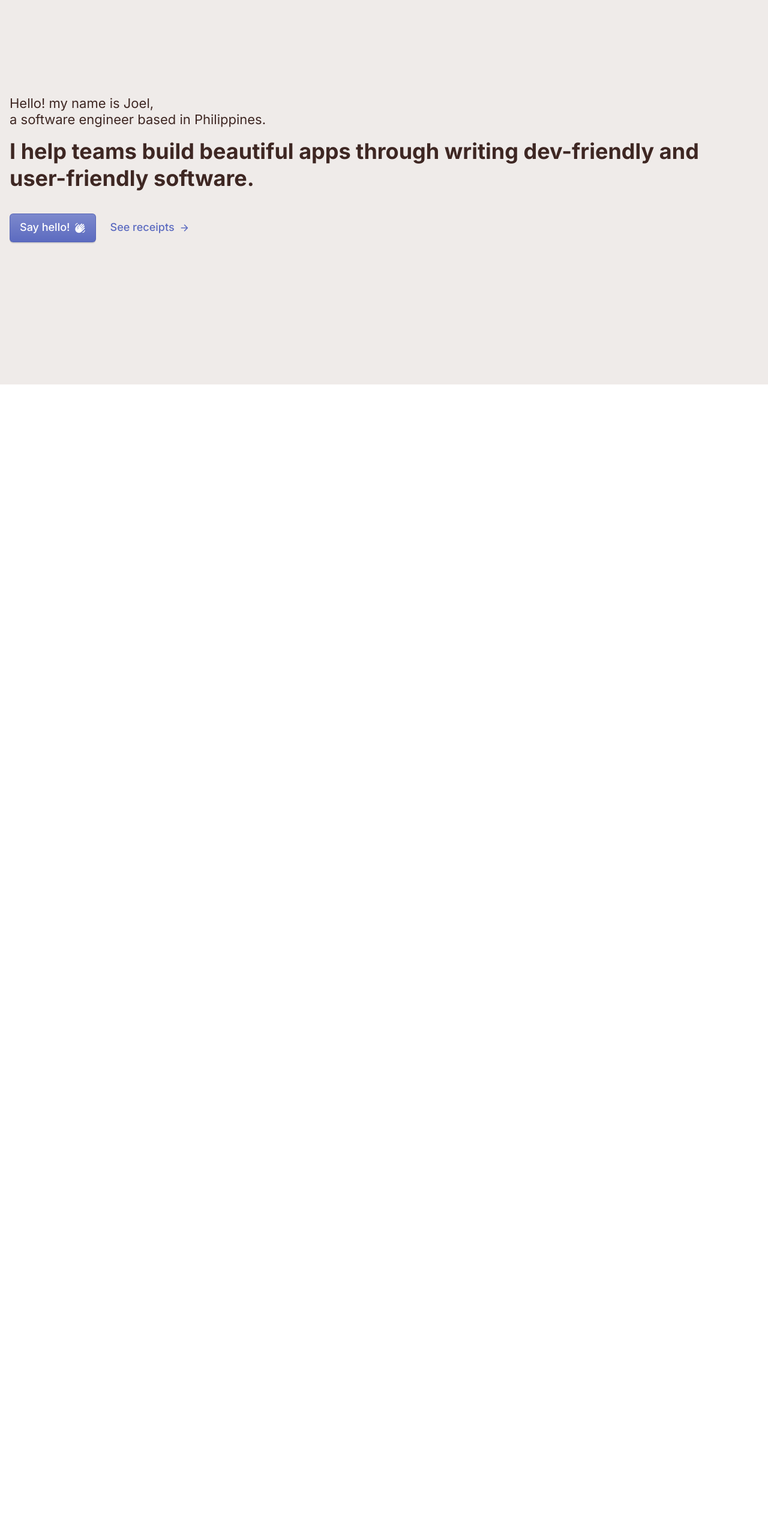
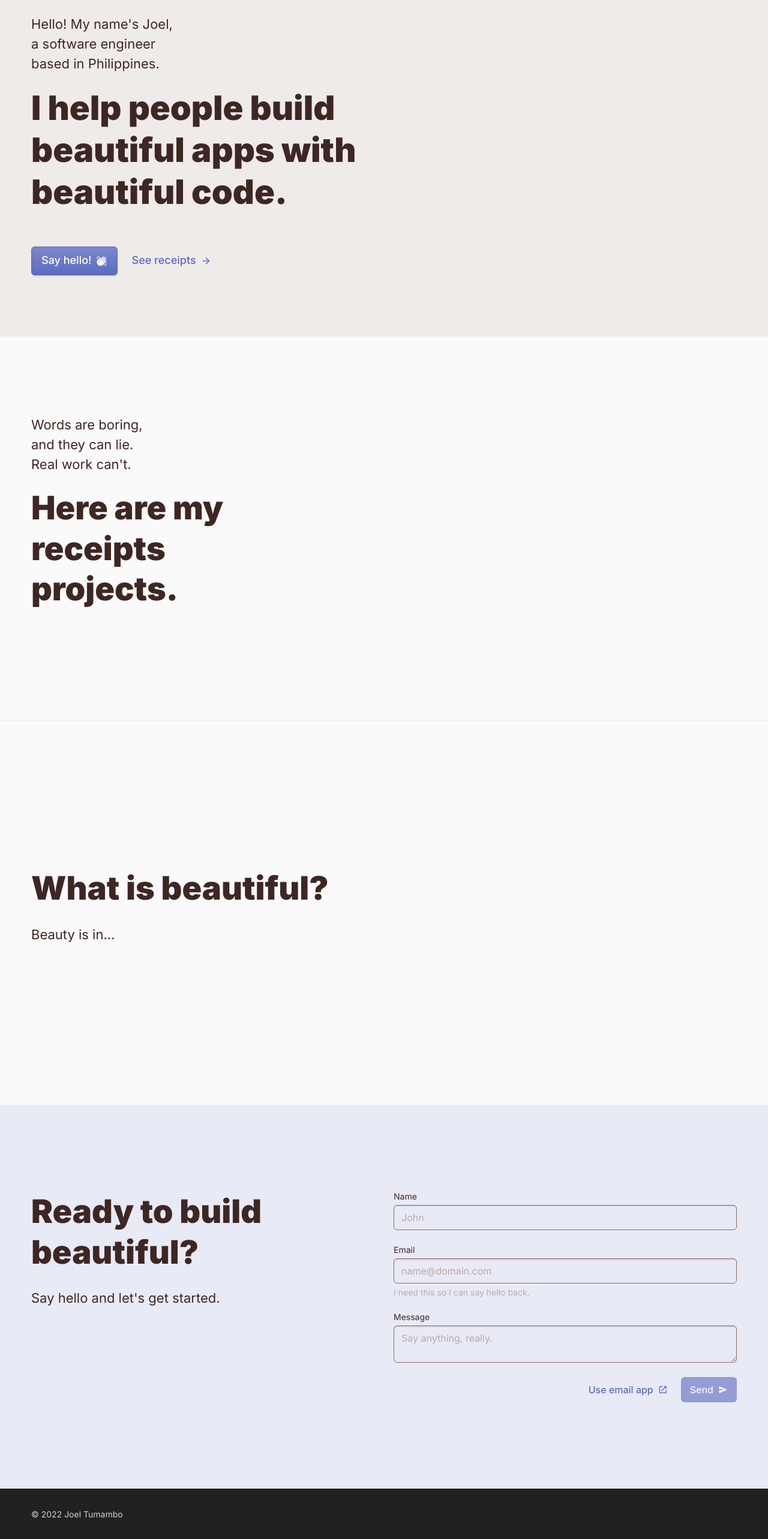
Before and after one commit to joeltumambo/joeltumambo.com, a Next.js app: page / in a window 1280 px wide. Shown: the part 79-2645 px from the top of the page at 60% size. Before the commit the page ends 800 px from the top, so only its background shows below. Built offline with nearby package versions, Linux system fonts and the light colour scheme.

Commit message:
Add more sections in Home

```diff
--- a/pages/index.tsx
+++ b/pages/index.tsx
@@ -1,7 +1,7 @@
 import type { NextPage } from "next";
 import Head from "next/head";
-import Image from "next/image";
 import Button from "../components/Button";
+import ContactForm from "../components/ContactForm";
 import Typography from "../components/Typography";
 import styles from "../styles/Home.module.css";
 
@@ -14,16 +14,31 @@ const Home: NextPage = () => {
         <link rel="icon" href="/favicon.ico" />
       </Head>
 
-      <main className={styles.main}>
-        <Typography size={3} gutter={0}>
-          Hello! my name is Joel,
+      <main>
+        <section
+          className={styles.section}
+          style={{
+            background: "#efebe9",
+          }}
+        >
+          <div>
+            <div
+              style={{
+                display: "flex",
+                flexDirection: "column",
+                placeContent: "center",
+              }}
+            >
+              <Typography size={3} whiteSpace="pre" lineHeight={2}>
+                {`Hello! My name's Joel,\na software engineer\nbased in Philippines.`}
               </Typography>
-        <Typography><Typography size={3}>
-          a software engineer based in Philippines.
-        </Typography></Typography>
-        <Typography component="h1" size={10} weight={700} gutter={1}>
-          I help teams build beautiful apps through writing dev-friendly and
-          user-friendly software.
+              <Typography
+                component="h1"
+                size={20}
+                weight={900}
+                whiteSpace="pre"
+              >
+                {`I help people build\nbeautiful apps with\nbeautiful code.`}
               </Typography>
               <div
                 style={{
@@ -31,27 +46,129 @@ const Home: NextPage = () => {
                   gap: "8px",
                 }}
               >
-          <Button filled iconTrailing="waving_hand" size="large">
+                <Button
+                  filled
+                  iconTrailing="waving_hand"
+                  size="large"
+                  href="#contact"
+                >
                   Say hello!
                 </Button>
                 <Button iconTrailing="arrow_forward" size="large">
                   See receipts
                 </Button>
               </div>
+              <div>{""}</div>
+            </div>
+          </div>
+        </section>
+        <section
+          className={styles.section}
+          style={{
+            backgroundColor: "#fafafa",
+            borderBottom: "solid 1px #efebe9",
+          }}
+        >
+          <div>
+            <div
+              style={{
+                display: "flex",
+                flexDirection: "column",
+                placeContent: "center",
+              }}
+            >
+              <Typography size={3} whiteSpace="pre" lineHeight={2}>
+                {`Words are boring,\nand they can lie.\nReal work can't.`}
+              </Typography>
+              <Typography
+                component="h2"
+                size={19}
+                weight={900}
+                whiteSpace="pre"
+              >
+                {`Here are my\nreceipts\nprojects.`}
+              </Typography>
+            </div>
+            <div>{""}</div>
+          </div>
+        </section>
+        <section
+          className={styles.section}
+          style={{
+            backgroundColor: "#fafafa",
+          }}
+        >
+          <div>
+            <div
+              style={{
+                display: "flex",
+                flexDirection: "column",
+                placeContent: "center",
+              }}
+            >
+              <Typography
+                component="h2"
+                size={19}
+                weight={900}
+                whiteSpace="pre"
+                gutter={0.5}
+              >
+                {`What is beautiful?`}
+              </Typography>
+              <Typography size={3} whiteSpace="pre" lineHeight={2}>
+                {`Beauty is in...`}
+              </Typography>
+            </div>
+            <div>{""}</div>
+          </div>
+        </section>
+        <section
+          id="contact"
+          className={styles.section}
+          style={{
+            backgroundColor: "#e8eaf6",
+          }}
+        >
+          <div
+            style={{
+              display: "grid",
+              gap: "32px",
+              placeContent: "center",
+            }}
+          >
+            <div
+              style={{
+                display: "flex",
+                flexDirection: "column",
+              }}
+            >
+              <Typography
+                component="h2"
+                size={19}
+                weight={900}
+                whiteSpace="pre"
+                gutter={0.5}
+              >
+                {`Ready to build\nbeautiful?`}
+              </Typography>
+              <Typography size={3} whiteSpace="pre" lineHeight={2}>
+                {`Say hello and let's get started.`}
+              </Typography>
+            </div>
+            <div>
+              <ContactForm />
+            </div>
+          </div>
+        </section>
       </main>
 
-      {/* <footer className={styles.footer}>
-        <a
-          href="https://vercel.com?utm_source=create-next-app&utm_medium=default-template&utm_campaign=create-next-app"
-          target="_blank"
-          rel="noopener noreferrer"
-        >
-          Powered by{' '}
-          <span className={styles.logo}>
-            <Image src="/vercel.svg" alt="Vercel Logo" width={72} height={16} />
-          </span>
-        </a>
-      </footer> */}
+      <footer className={styles.footer}>
+        <div>
+          <Typography gutter={0} color="inherit" size={-1}>
+            © {new Date().getFullYear()} Joel Tumambo
+          </Typography>
+        </div>
+      </footer>
     </div>
   );
 };
--- a/styles/Home.module.css
+++ b/styles/Home.module.css
@@ -1,115 +1,34 @@
-.container {
-  padding: 0 1rem;
-  background-color: #efebe9;
-}
-
-.main {
-  min-height: 90vh;
-  flex: 1;
+.section {
   display: flex;
-  flex-direction: column;
   place-content: center;
 }
 
-.footer {
-  display: flex;
+.section > div {
+  min-height: 80vh;
+  max-width: 1240px;
+  padding: 2rem;
   flex: 1;
-  padding: 2rem 0;
-  border-top: 1px solid #eaeaea;
-  justify-content: center;
-  align-items: center;
+  display: grid;
+  grid-template-columns: 1fr 1fr;
+  overflow: hidden;
 }
 
-.footer a {
+@media only screen and (max-width: 600px) {
+  .section > div {
+    padding: 1rem;
+  }
+}
+
+.footer {
+  background-color: #212121;
   display: flex;
   justify-content: center;
-  align-items: center;
-  flex-grow: 1;
+  overflow: hidden;
+  color: #d7ccc8;
 }
 
-.title a {
-  color: #0070f3;
-  text-decoration: none;
+.footer > div {
+  flex: 1;
+  padding: 2rem;
+  max-width: 1240px;
 }
-
-.title a:hover,
-.title a:focus,
-.title a:active {
-  text-decoration: underline;
-}
-
-.title {
-  margin: 0;
-  line-height: 1.15;
-  font-size: 4rem;
-}
-
-.title,
-.description {
-  text-align: center;
-}
-
-.description {
-  margin: 4rem 0;
-  line-height: 1.5;
-  font-size: 1.5rem;
-}
-
-.code {
-  background: #fafafa;
-  border-radius: 5px;
-  padding: 0.75rem;
-  font-size: 1.1rem;
-  font-family: Menlo, Monaco, Lucida Console, Liberation Mono, DejaVu Sans Mono,
-    Bitstream Vera Sans Mono, Courier New, monospace;
-}
-
-.grid {
-  display: flex;
-  align-items: center;
-  justify-content: center;
-  flex-wrap: wrap;
-  max-width: 800px;
-}
-
-.card {
-  margin: 1rem;
-  padding: 1.5rem;
-  text-align: left;
-  color: inherit;
-  text-decoration: none;
-  border: 1px solid #eaeaea;
-  border-radius: 10px;
-  transition: color 0.15s ease, border-color 0.15s ease;
-  max-width: 300px;
-}
-
-.card:hover,
-.card:focus,
-.card:active {
-  color: #0070f3;
-  border-color: #0070f3;
-}
-
-.card h2 {
-  margin: 0 0 1rem 0;
-  font-size: 1.5rem;
-}
-
-.card p {
-  margin: 0;
-  font-size: 1.25rem;
-  line-height: 1.5;
-}
-
-.logo {
-  height: 1em;
-  margin-left: 0.5rem;
-}
-
-@media (max-width: 600px) {
-  .grid {
-    width: 100%;
-    flex-direction: column;
-  }
-}
--- a/styles/globals.css
+++ b/styles/globals.css
@@ -5,6 +5,7 @@ body {
   font-family: Inter, sans-serif;
   font-size: 16px;
   color: #3e2723;
+  scroll-behavior: smooth;
 }
 
 a {
```
Lines whose indentation alone changed are shown as unchanged.
